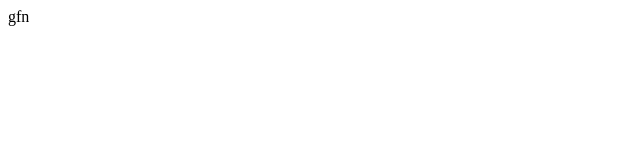
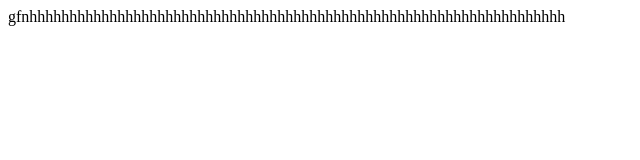
Before and after one commit to dusty-sk/dusty, a plain HTML site: page index.html in a window 1280 px wide. Shown: the whole page, without its empty margins (0-640 px from the left). Drawn offline with Linux system fonts and the light colour scheme.

Commit message:
Update index.html

```diff
--- a/index.html
+++ b/index.html
@@ -5,6 +5,6 @@
     <title>test</title>
 </head>
 <body>
-gfn
+gfnhhhhhhhhhhhhhhhhhhhhhhhhhhhhhhhhhhhhhhhhhhhhhhhhhhhhhhhhhhhhhhhhhhh
 </body>
 </html>
```
